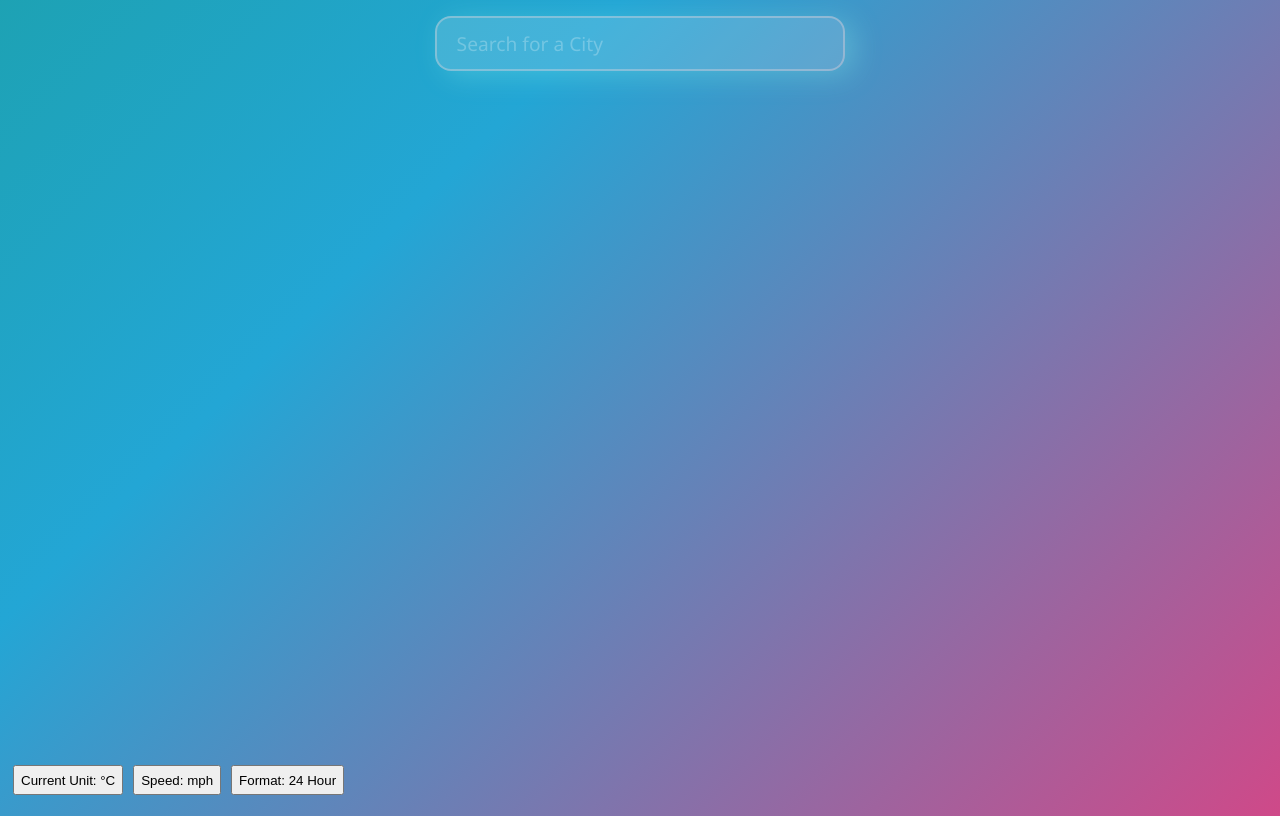
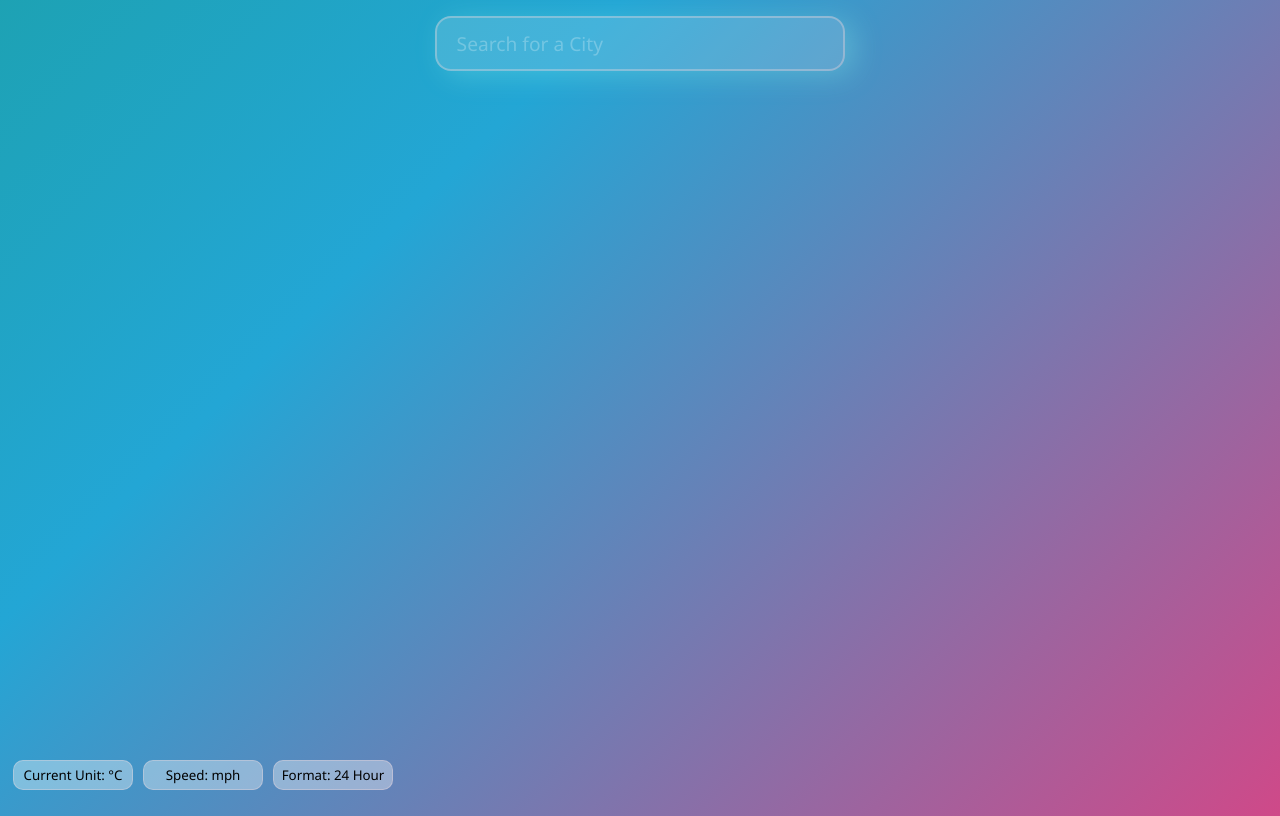
Before and after one commit to jxcg/tw-weather, a Flask app: page / in a window 1280 px wide. Run offline with Flask 3, Linux system fonts and the light colour scheme; parts of the project's set-up code (start-up, migrations or seed data) failed here and were passed over.

Commit message:
Main: Modified styling and time functionality of site

```diff
--- a/main.py
+++ b/main.py
@@ -9,6 +9,12 @@ def load_config(env='development'):
     with open('config.yaml', 'r') as f:
         config = yaml.safe_load(f)
     return config.get(env, config['default'])
+
+config = load_config('development')
+# define these within your config.yaml
+BASE_URL = config['BASE_URL']
+API_KEY = config['API_KEY']
+
 
 def k_to_c_f(k: float):
     c = k-273.15
@@ -91,9 +97,6 @@ def index():
     return render_template('index.html')
 
 
+
 if __name__ == "__main__":
-    config = load_config('development')
-    # define these within your config.yaml
-    BASE_URL = config['BASE_URL']
-    API_KEY = config['API_KEY']
     app.run(port=config['PORT'], debug=config['DEBUG'])
--- a/static/style.css
+++ b/static/style.css
@@ -18,6 +18,7 @@ input[type=text] {
     border: 2px solid #ffdcdc52;
     border-radius: 16px;
     transition: width 0.3s;
+    transition-timing-function: ease-out;
     background: rgba(255, 255, 255, 0.152);
     color: #ffdcdcaa;
     animation: glowGradient 5s infinite;
@@ -62,19 +63,31 @@ input[type=text]:focus {
     font-weight: 100;
 }
 
+#currentTime {
+    margin: auto;
+    text-align: center;
+    color: rgba(255, 255, 255, 0.805);
+    font-family: Noto Sans, Helvetica, sans-serif;
+    font-size: 20px;
+    font-weight: 100;
+}
+
 #weatherMiscBox {
     background: rgba(255, 255, 255, 0.25);
     width: 40%;
     padding: 10px;
     border-radius: 16px;
-    box-shadow: 0 4px 30px rgba(0, 0, 0, 0.1);
     backdrop-filter: blur(7.5px);
-    -webkit-backdrop-filter: blur(7.5px);
-    border: 1px solid rgba(255, 255, 255, 0.40);
+    border: 2px solid rgba(255, 255, 255, 0.40);
     margin: auto;
     text-align: center;
     margin-top: 25px;
-    animation: glowGradientBigBox 15s infinite;
+    transition: all 0.15s ease-out;
+}
+
+#weatherMiscBox:hover {
+    background: rgba(198, 255, 217, 0.25);
+    box-shadow: 5px 5px 30px rgba(193, 161, 255, 0.3);
 
 }
 
@@ -85,42 +98,54 @@ input[type=text]:focus {
 
 }
 
+hr {
+    border: 1px solid #ffdcdc16;
+    max-width: 100%;
+}
 
-#minTemp, #maxTemp {
+#minTemp, #maxTemp, #sunrise, #sunset  {
     display: inline-block;
     width: 30%;
+    text-align: center;
     font-family: Noto Sans, Helvetica, sans-serif;
     font-weight: 400;
     color: rgba(255, 255, 255, 0.70);
     font-size: larger;
 }
 
-#sunrise, #sunset {
+#weatherWindSpeed, #pressure {
     display: inline-block;
-    width: 30%;
+    width: 40%;
     font-family: Noto Sans, Helvetica, sans-serif;
     font-weight: 400;
     color: rgba(255, 255, 255, 0.70);
     font-size: larger;
 }
 
-#footer {
-    position: absolute;
-    bottom: 0;
-    width: 100%;
-    justify-content: flex-start;
-    align-items: center;
-    display: flex;
-    padding: 5px;
+#changeUnit, #changeSpeedUnit, #changeTimeFormat {
+    height: 30px;
+    width: 120px;
+    margin-right: 10px;
+    border: 1px solid #ffdcdc52;
+    background: rgba(255, 255, 255, 0.359);
+    border-radius: 10px;
+    transition: all 0.15s ease-out;
+    font-family: Noto Sans, Helvetica, sans-serif;
 }
 
-#changeUnit, #changeSpeedUnit, #changeTimeFormat {
-    height: 30px;
-    margin-right: 10px;
+#changeUnit:hover, #changeSpeedUnit:hover, #changeTimeFormat:hover {
+    background: rgba(255, 255, 255, 0.359);
+    width: 150px;
 }
 
 
-
+#changeUnit:active, #changeSpeedUnit:active, #changeTimeFormat:active {
+    background: rgba(255, 255, 255, 0.500);
+    width: 160px;
+    font-family: Noto Sans, Helvetica, sans-serif;
+    font-size: 10px;
+    font-weight: 600;
+}
 
 
 body {
@@ -128,17 +153,26 @@ body {
 	background-size: 400% 400%;
 	animation: gradient 25s ease infinite;
 	height: 100vh;
+    overflow: hidden;
 }
+
+
+#footer {
+    position: absolute;
+    bottom: 0;
+    width: 100%;
+    height: 2.5rem;
+    justify-content: flex-start;
+    align-items: center;
+    display: flex;
+    padding: 5px;
+}
+
 
 @keyframes glowGradient {
     50% {box-shadow: 10px 5px 30px rgba(151, 255, 236, 0.297);}
 }
 
-@keyframes glowGradientBigBox {
-    25% {
-        box-shadow: 10px 5px 30px rgba(116, 213, 255, 0.1);
-    }
-}
 
 @keyframes gradient {
 	0% {
--- a/templates/index.html
+++ b/templates/index.html
@@ -24,26 +24,22 @@
 
     <div id="mainWeatherDetails">
         <h2 id="mainTemp"></h2>
+        <h2 id="currentTime"></h2>
+
     </div>
 
 
     <div hidden id="weatherMiscBox">
         <h2 id="detailsText">More Details</h2>
+
         <p id="minTemp"></p>
         <p id="maxTemp"></p>
-        </br>
+        <hr></hr>
         <p id="sunrise"></p>
         <p id="sunset"></p>
+        <hr></hr>
         <p id="weatherWindSpeed"></p> <!-- Wind Speed -->
         <p id="pressure"></p>
-            <p>hello</p>
-            <p>hello</p>
-            <p>hello</p>
-            <p>hello</p>
-            <p>hello</p>
-            <p>hello</p>
-            <p>hello</p>
-
 
     </div>
 
@@ -52,7 +48,6 @@
         <button type='button' id="changeUnit">Current Unit: °C</button>
         <button type='button' id="changeSpeedUnit">Speed: mph</button>
         <button type='button' id="changeTimeFormat">Format: 24 Hour</button>
-        <span id="timestamp"></span>
     </footer>
 </body>
 <script src="/static/script.js"></script>
```
Also changed, not shown: static/script.js (+28 -6 lines), 1 other file.
